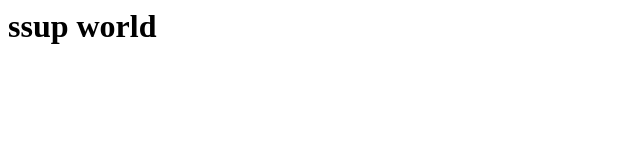
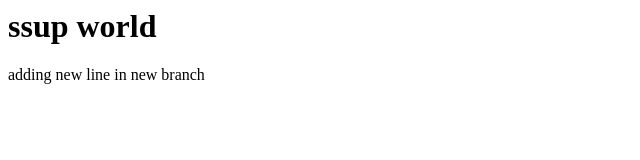
Before and after one commit to priyasu/Lumiq-Demo, a plain HTML site: page index.html in a window 1280 px wide. Shown: the whole page, without its empty margins (0-640 px from the left). Drawn offline with Linux system fonts and the light colour scheme.

Commit message:
add new feature

```diff
--- a/index.html
+++ b/index.html
@@ -1 +1 @@
-<html><h1>ssup world</h1></html>
+<html><h1>ssup world</h1><p> adding new line in new branch</p></html>
```
